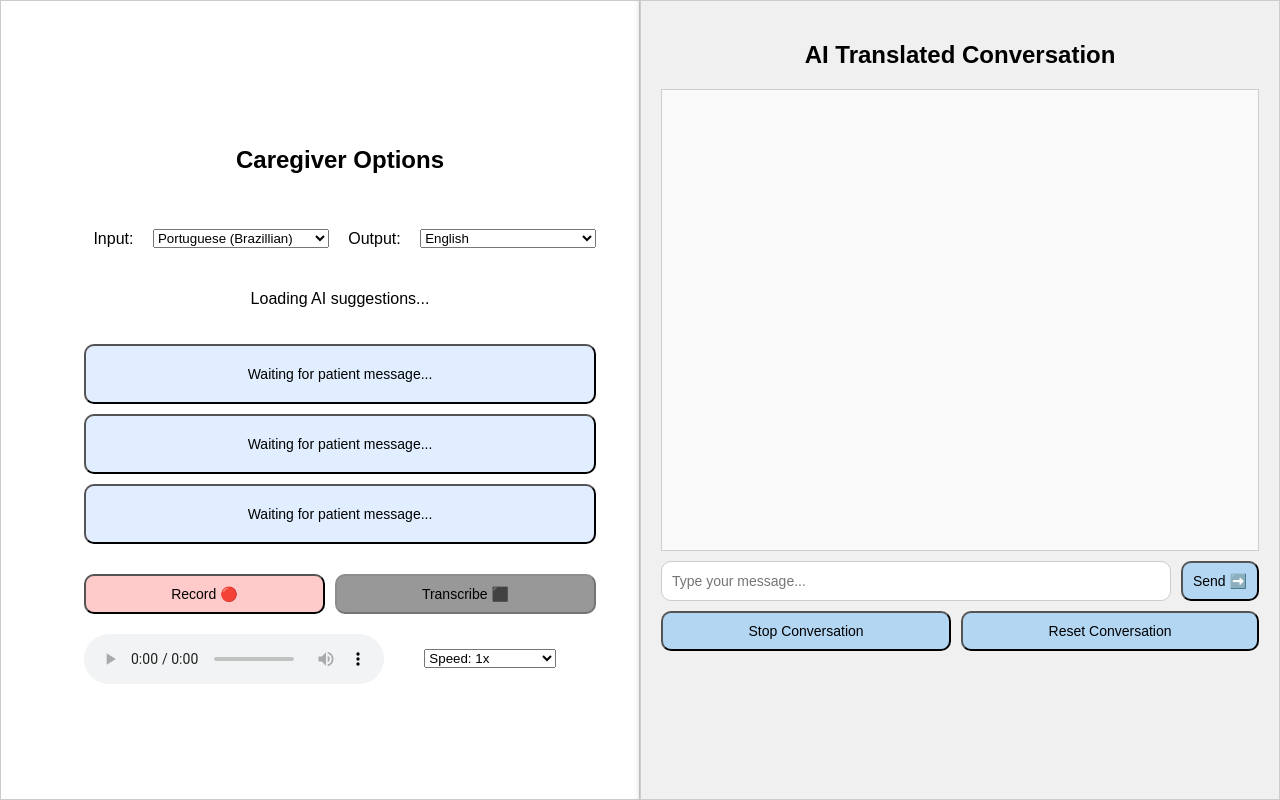
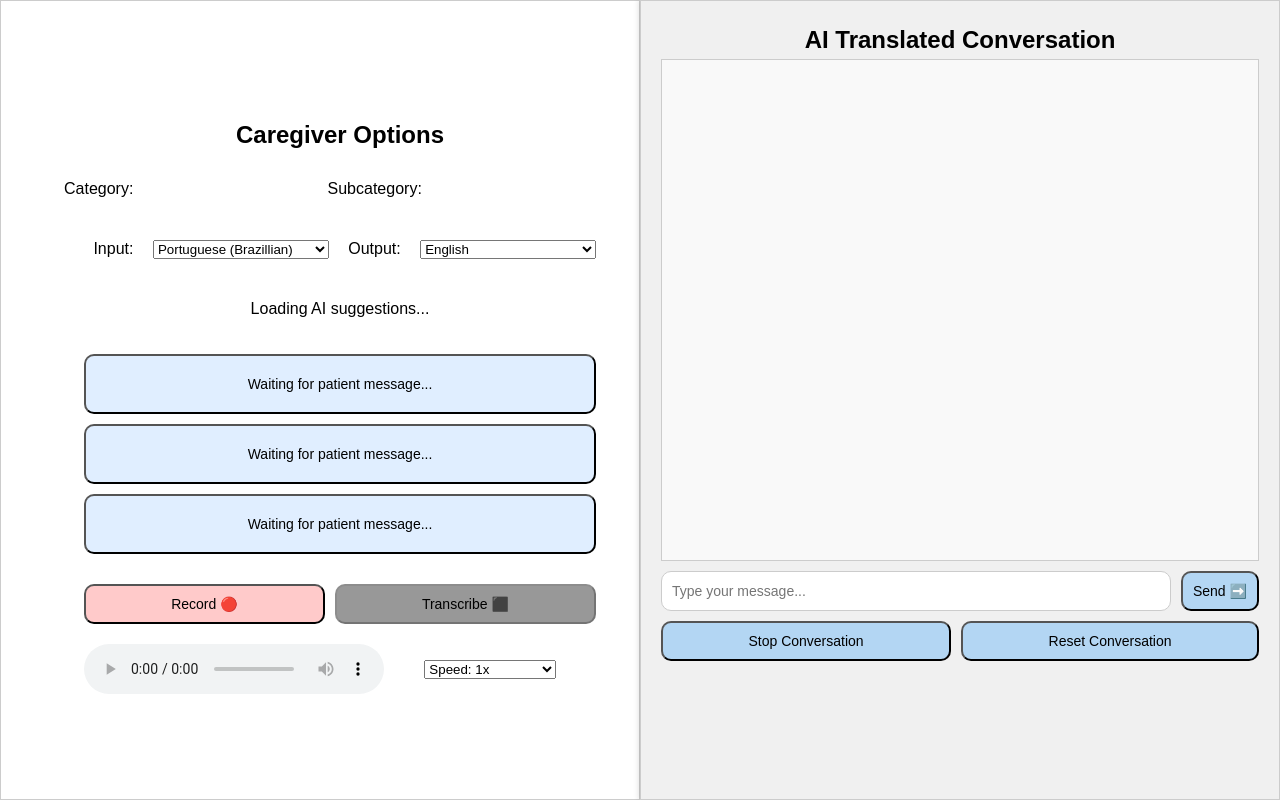
Before and after one commit to BME470-Dementia-Translation/DementiaTranslationCodeBase, a website built with Vite: page index.html in a window 1280 px wide. Both pictures are taken after a click on the button "Reset Conversation". Built offline with nearby package versions, Linux system fonts and the light colour scheme.

Commit message:
add dev labels

```diff
--- a/index.html
+++ b/index.html
@@ -35,6 +35,8 @@
 
     .screenTitle{
       text-align: center;
+      padding: 0;
+      margin: 5px;
     }
 
     .labelText{
@@ -44,7 +46,7 @@
     #chatWindow {
       border: 1px solid #ccc;
       padding: 10px;
-      height: 55vh;
+      height: 60vh;
       overflow-y: auto;
       background-color: #f9f9f9;
     }
@@ -209,7 +211,14 @@
   align-items: center;
 }
 
+.pathwaysDisplay{
+  display: grid;
+  grid-template-columns: auto auto;
+  padding: 0 00px;
+  height: 5vh;
+  align-items: center;
 
+}
 
 
 #audioPlayer{
@@ -230,6 +239,10 @@
         <!--<p id="titleText">(Debug) Pathway title: </p>
         <p id="justificationText">(Debug) justification:</p> -->
         <h2 class="screenTitle">Caregiver Options</h2>
+        <div class="pathwaysDisplay">
+          <p id="categoryLabel">Output:</p>
+          <p id="subcategoryLabel">Output:</p>
+        </div>
         <div class="dropdownArray">
             <p class="labelText">Input:</p>
               <select id="dropDownLangIn">
--- a/src/main.js
+++ b/src/main.js
@@ -471,6 +471,13 @@ function selectCategoryAndPathway(userInput) {
   }
 
 
+let categoryName = ""
+let subcategoryName = ""
+
+function displayCategory(){
+    document.getElementById("categoryLabel").textContent = "Category: " + categoryName;
+    document.getElementById("subcategoryLabel").textContent = "Subcategory: " + subcategoryName;
+}
 
 async function generateResponseBasedOnInput(){
   let userInput = interactionMessages[interactionMessages.length - 1]["content"]
@@ -479,6 +486,8 @@ async function generateResponseBasedOnInput(){
       console.log(selectedCategory)
       let selectedPathway = jsonData["conversational_pathways"][selectedCategory["category_index"]]["sub_categories"][selectedCategory["subcategory_index"]]["dialogue_flow"]
       let selectedPathwayString = JSON.stringify(selectedPathway);
+      categoryName = jsonData["conversational_pathways"][selectedCategory["category_index"]]["category"];
+      subcategoryName = jsonData["conversational_pathways"][selectedCategory["category_index"]]["sub_categories"][selectedCategory["subcategory_index"]]["name"]
       let chatbotIntegratingResponsePrompt = `
       You are a chatbot designed to support AI services to assist dementia patients.
       Based on the user input and the provided conversation pathway, generate three response options.
@@ -490,11 +499,14 @@ async function generateResponseBasedOnInput(){
       "option_3":<third response option>
       YOU MUST RESPOND ACCORDING TO THE CONDENSED TEXT JSON IN THE SELECTED PATHWAY SECTION.
 
+      SELECTED PATHWAY NAME:
+      ${categoryName}
+
       SELECTED PATHWAY DESCRIPTION:
       ${jsonData["conversational_pathways"][selectedCategory["category_index"]]["description"]}
 
       SELECTED SUBPATHWAY NAME:
-      ${jsonData["conversational_pathways"][selectedCategory["category_index"]]["sub_categories"][selectedCategory["subcategory_index"]]["name"]}
+      ${subcategoryName}
 
       SELECTED SUBPATHWAY DIALOGUE FLOW:
       ${selectedPathwayString}
@@ -503,6 +515,7 @@ async function generateResponseBasedOnInput(){
       isInPathway = true;
 
   }
+  displayCategory()
     let modelOutput = await(generateResponseOptionsModified())
     console.log(modelOutput)
     console.log(interactionMessages)
@@ -928,7 +941,7 @@ async function transcribeBlob(wavBlob) {
 
 //CHAT WINDOW UI CHANGING CODE
 
-const exitText = "Apologies, I will leave."
+const exitText = "I will leave."
 
 document.getElementById("stopConversation").addEventListener('click', () => {
   sendMessage(exitText);
@@ -936,6 +949,9 @@ document.getElementById("stopConversation").addEventListener('click', () => {
 
 document.getElementById("resetConversation").addEventListener('click', () => {
   isInPathway = false;
+  categoryName = ""
+  subcategoryName = ""
+  displayCategory()
 })
 
 
```
